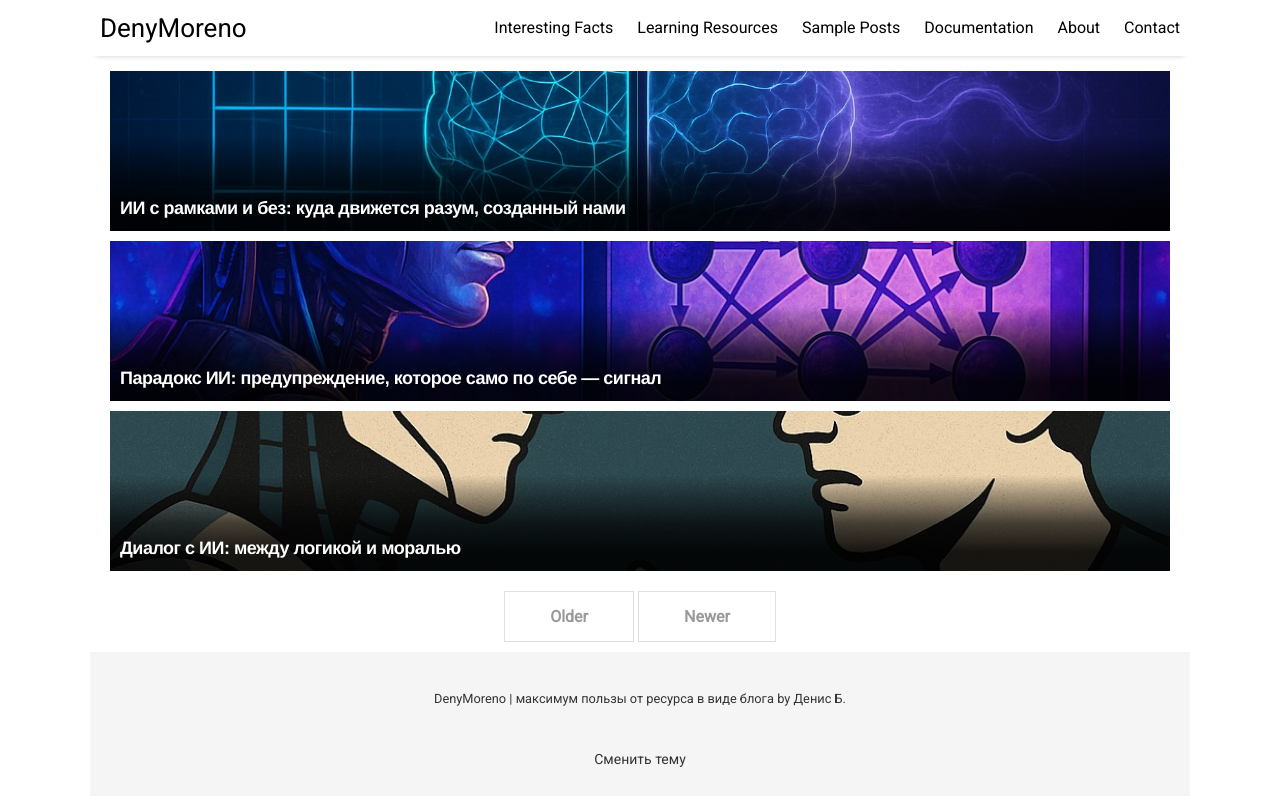
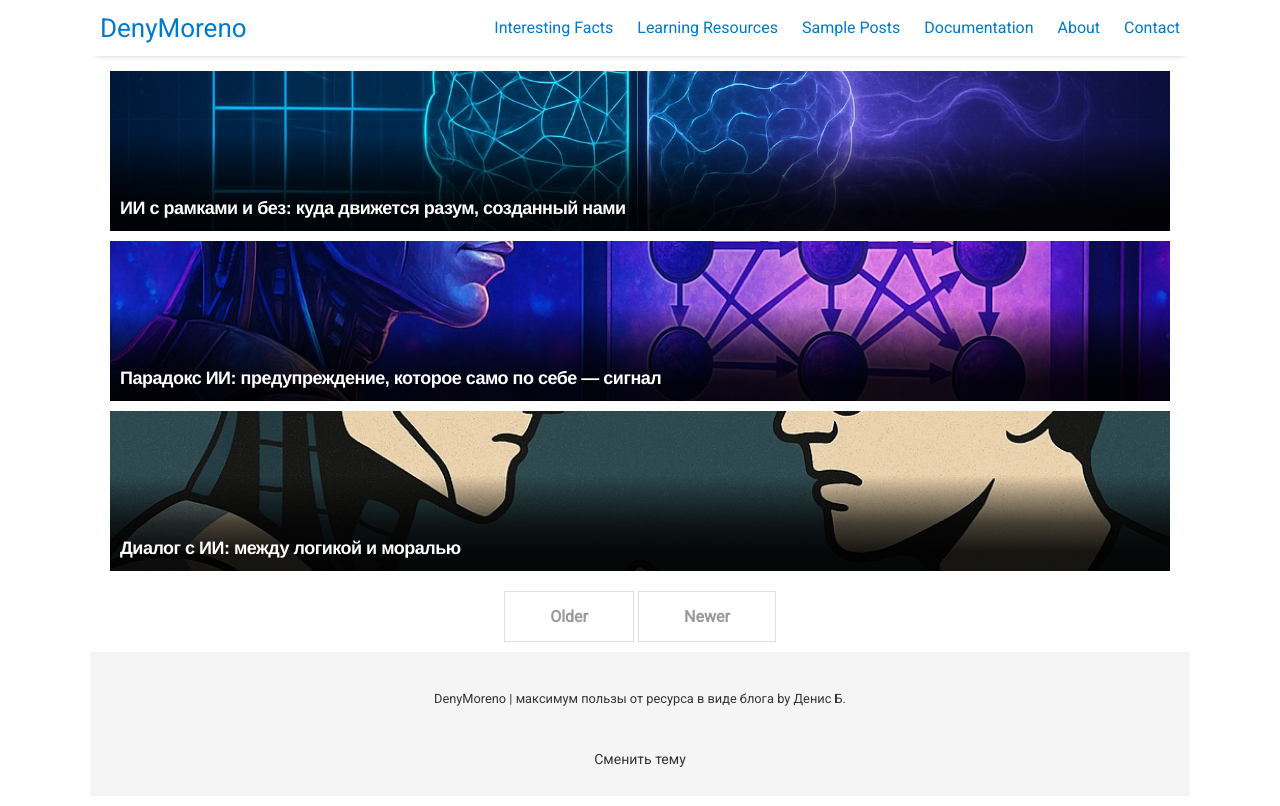
Before and after one commit to DenyMoreno/myblog, a Jekyll site: the page built from index.html, in a window 1280 px wide. Shown: the top 806 px of the page. Built offline with Jekyll 4.4.1, drawn with Linux system fonts in a browser that asks for light colours; nearby versions of some CDN libraries; the list of posts is cut into pages by our own code.

Commit message:
Update main.scss

```diff
--- a/assets/css/main.scss
+++ b/assets/css/main.scss
@@ -29,6 +29,19 @@ $rss-color: #ff6600;
 @import "-sections-dir";
 
 /* --- Автоматическая и ручная тёмная тема --- */
+body {
+  background-color: white;
+  color: black;
+}
+
+a {
+  color: #007acc;
+}
+
+.site-header,
+.site-footer {
+  background-color: white;
+}
 @media (prefers-color-scheme: dark) {
   body {
     background-color: #111111;
```
